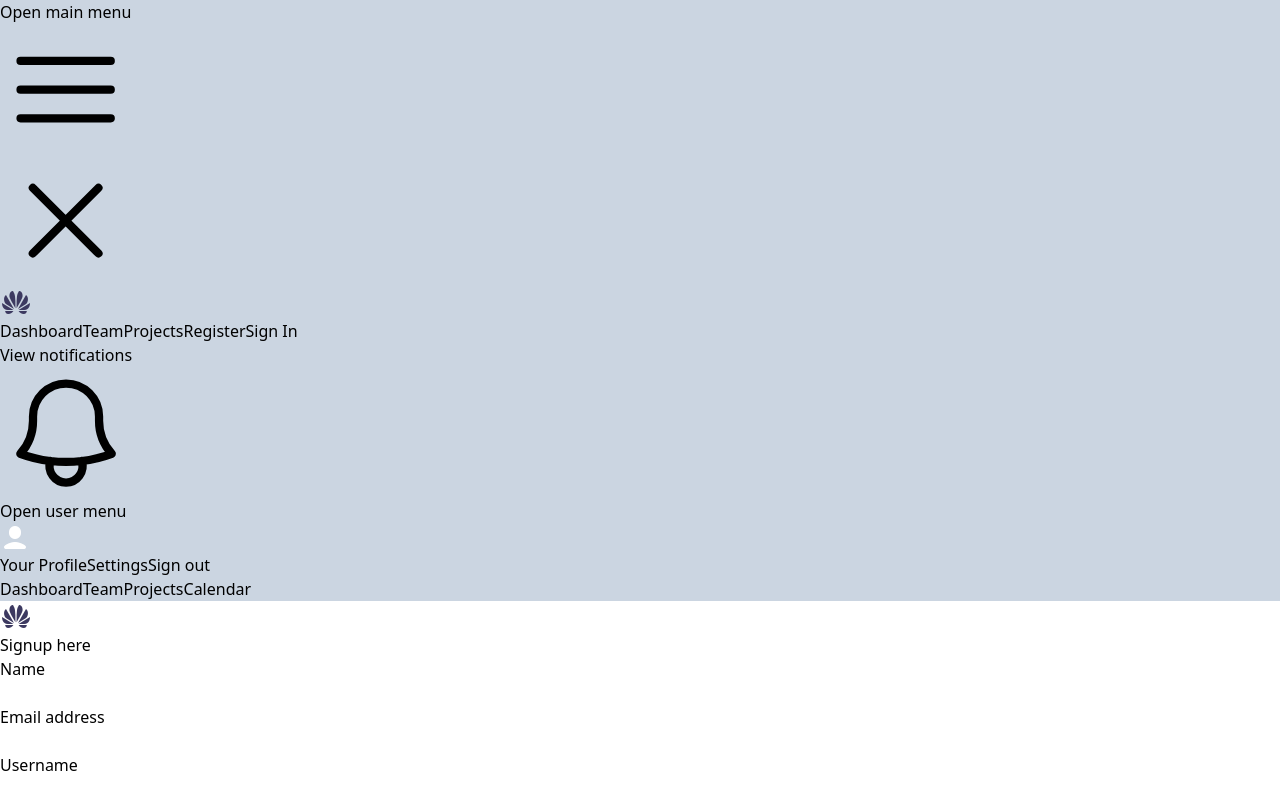
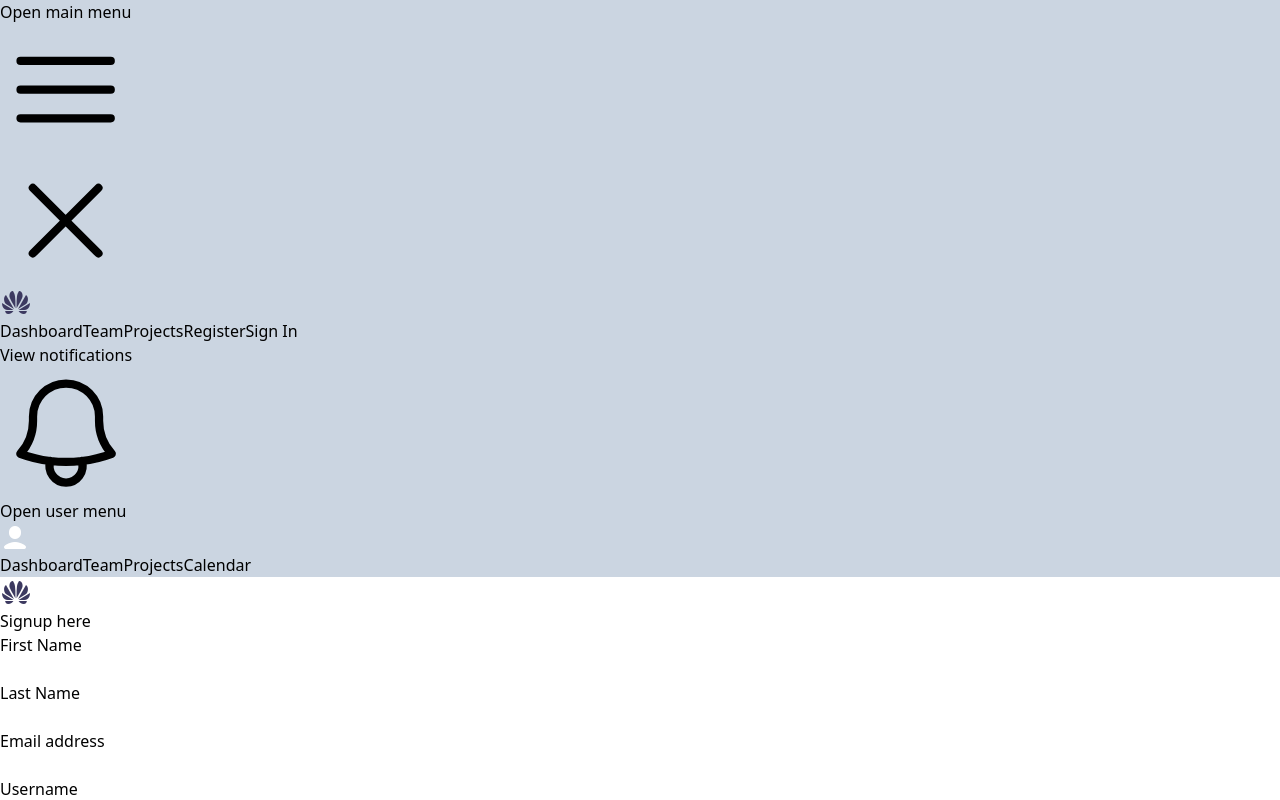
Before and after one commit to 2405aartiyadav/EcommReact, a React (Vite) app: page /signup in a window 1280 px wide. Shown: the top 800 px of the page. Built offline with nearby package versions, Linux system fonts and the light colour scheme.

Commit message:
made changes in header dropdown and validation in signup

```diff
--- a/src/component/Header.jsx
+++ b/src/component/Header.jsx
@@ -1,4 +1,4 @@
-import React from 'react'
+import React, { useState } from 'react'
 // import profileIcon  from "../assets/profile-icon.png";
 import profileIcon  from "../assets/profile-icon1.png";
 import logo from "../assets/logo.png";
@@ -6,6 +6,7 @@ import { Link } from 'react-router-dom';
 
 
 function Header() {
+  const [click,setClick]=useState(false)
   return (
      <nav style={{backgroundColor:"#cbd5e1"}}>
   <div className="mx-auto max-w-7xl px-2 sm:px-6 lg:px-8">
@@ -54,7 +55,8 @@ function Header() {
         </div>
       </div>
       <div className="absolute inset-y-0 right-0 flex items-center pr-2 sm:static sm:inset-auto sm:ml-6 sm:pr-0">
-        <button type="button" className="relative rounded-full bg-gray-800 p-1 text-gray-400 hover:text-white focus:outline-none focus:ring-2 focus:ring-white focus:ring-offset-2 focus:ring-offset-gray-800">
+        <button type="button" className="relative rounded-full bg-gray-800 p-1 text-gray-400 hover:text-white focus:outline-none focus:ring-2 focus:ring-white focus:ring-offset-2 focus:ring-offset-gray-800"
+       >
           <span className="absolute -inset-1.5"></span>
           <span className="sr-only">View notifications</span>
           <svg className="h-6 w-6" fill="none" viewBox="0 0 24 24" strokeWidth="1.5" stroke="currentColor" aria-hidden="true">
@@ -65,7 +67,7 @@ function Header() {
         {/* <!-- Profile dropdown --> */}
         <div className="relative ml-3">
           <div>
-            <button type="button" className="relative flex rounded-full bg-gray-800 text-sm focus:outline-none focus:ring-2 focus:ring-white focus:ring-offset-2 focus:ring-offset-gray-800" id="user-menu-button" aria-expanded="false" aria-haspopup="true">
+            <button type="button" className="relative flex rounded-full bg-gray-800 text-sm focus:outline-none focus:ring-2 focus:ring-white focus:ring-offset-2 focus:ring-offset-gray-800" id="user-menu-button" aria-expanded="false" aria-haspopup="true" onClick={()=>{setClick(!click)}}>
               <span className="absolute -inset-1.5"></span>
               <span className="sr-only">Open user menu</span>
               <img className="h-8 w-8 rounded-full" src={profileIcon} alt=""/>
@@ -82,12 +84,12 @@ function Header() {
               From: "transform opacity-100 scale-100"
               To: "transform opacity-0 scale-95"
           --> */}
-          <div className="absolute right-0 z-10 mt-2 w-48 origin-top-right rounded-md bg-white py-1 shadow-lg ring-1 ring-black ring-opacity-5 focus:outline-none" role="menu" aria-orientation="vertical" aria-labelledby="user-menu-button" tabIndex="-1">
+      {click?    <div className="absolute right-0 z-10 mt-2 w-48 origin-top-right rounded-md bg-white py-1 shadow-lg ring-1 ring-black ring-opacity-5 focus:outline-none" role="menu" aria-orientation="vertical" aria-labelledby="user-menu-button" tabIndex="-1">
             {/* <!-- Active: "bg-gray-100", Not Active: "" --> */}
             <Link to="/profile" className="block px-4 py-2 text-sm text-gray-700" role="menuitem" tabIndex="-1" id="user-menu-item-0">Your Profile</Link>
             <Link to="/setting"  className="block px-4 py-2 text-sm text-gray-700" role="menuitem" tabIndex="-1" id="user-menu-item-1">Settings</Link>
             <a href="#" className="block px-4 py-2 text-sm text-gray-700" role="menuitem" tabIndex="-1" id="user-menu-item-2">Sign out</a>
-          </div>
+          </div>:""}
         </div>
       </div>
     </div>
--- a/src/component/Profile.jsx
+++ b/src/component/Profile.jsx
@@ -10,26 +10,25 @@ function Profile() {
 
   useEffect(() => {
     let token_value = sessionStorage.getItem("token");
-    console.log(token_value);
 
     if (token_value) {
       axios
-        .get("http://localhost:8080/auth/verify-token", null, {
+        .get("http://localhost:8080/auth/verify-token", {
           headers: {
             token: token_value,
           },
         })
         .then((res) => {
           console.log(res.data);
-          console.log(token_value);
         })
-        // if (token) {
-        //   toast.success("you are aurthorize");
-        // }
+
         .catch((error) => {
           console.log(error);
-          if (error.response.data.status==="Unauthorized") {
+          console.log(error.response.data);
+
+          if (error.response.data==="Unauthorized") {
             toast.error("Login session has expired,please try to login.");
+            sessionStorage.removeItem("token");
             navigate("/signin");
           }
         });
--- a/src/component/SignUp.jsx
+++ b/src/component/SignUp.jsx
@@ -22,7 +22,8 @@ function SignUp() {
 
     axios
       .post("http://localhost:8080/auth/signup", {
-        name: data.name,
+        firstName: data.firstName,
+        lastName: data.lastName,
         email: data.email,
         username: data.username,
         password: data.password,
@@ -38,9 +39,13 @@ function SignUp() {
       })
       .catch((err) => {
         if (err.response && err.response.status === 400) {
-          toast.error("Email aready exists.Please use a different email");
+          toast.error(err.response.data);
         } else {
-          console.log(err);
+          if (err.response.data.includes("duplicate key error")) {
+            toast.error("User already exist");
+          } else {
+            console.log(err);
+          }
         }
       });
   };
@@ -64,21 +69,46 @@ function SignUp() {
           >
             <div>
               <label
-                htmlFor="name"
+                htmlFor="firstName"
                 className="block text-sm font-medium leading-6 text-gray-900"
               >
-                Name
+                First Name
               </label>
               <div className="mt-2">
                 <input
-                  id="name"
-                  name="name"
+                  id="firstName"
+                  name="firstName"
                   type="name"
                   required
-                  autoComplete="name"
+                  autoComplete="firstName"
                   className="block w-full rounded-md border-0 py-1.5 text-gray-900 shadow-sm ring-1 ring-inset ring-gray-300 placeholder:text-gray-400 focus:ring-2 focus:ring-inset focus:ring-indigo-600 sm:text-sm sm:leading-6"
-                  {...register("name", { required: "Please enter your name" })}
+                  {...register("firstName", { required: "*Please enter your name" })}
                 />
+                <p className="text-red-600">
+                  {errors.firstName && <p>{errors.firstName?.message}</p>}
+                </p>
+              </div>
+            </div>
+            <div>
+              <label
+                htmlFor="lastName"
+                className="block text-sm font-medium leading-6 text-gray-900"
+              >
+               Last Name
+              </label>
+              <div className="mt-2">
+                <input
+                  id="lastName"
+                  name="lastName"
+                  type="name"
+                  required
+                  autoComplete="namlastNamee"
+                  className="block w-full rounded-md border-0 py-1.5 text-gray-900 shadow-sm ring-1 ring-inset ring-gray-300 placeholder:text-gray-400 focus:ring-2 focus:ring-inset focus:ring-indigo-600 sm:text-sm sm:leading-6"
+                  {...register("lastName", { required: "*Please enter your name" })}
+                />
+                <p className="text-red-600">
+                  {errors.lastName && <p>{errors.lastName?.message}</p>}
+                </p>
               </div>
             </div>
 
@@ -93,12 +123,18 @@ function SignUp() {
                 <input
                   id="email"
                   name="email"
-                  type="email"
-                  required
                   autoComplete="email"
                   className="block w-full rounded-md border-0 py-1.5 text-gray-900 shadow-sm ring-1 ring-inset ring-gray-300 placeholder:text-gray-400 focus:ring-2 focus:ring-inset focus:ring-indigo-600 sm:text-sm sm:leading-6"
-                  {...register("email", { required: true })}
+                  {...register("email", {
+                    required: "Please Enter Your Email!",
+                    pattern: {
+                      value: /^[A-Z0-9._%+-]+@[A-Z0-9.-]+\.[A-Z]{2,}$/i,
+                      message: "*Please enter valid email",
+                    },
+                  })}
+                  type:email
                 />
+                <p className="text-red-600">{errors.email?.message}</p>
               </div>
             </div>
 
@@ -119,6 +155,9 @@ function SignUp() {
                   className="block w-full rounded-md border-0 py-1.5 text-gray-900 shadow-sm ring-1 ring-inset ring-gray-300 placeholder:text-gray-400 focus:ring-2 focus:ring-inset focus:ring-indigo-600 sm:text-sm sm:leading-6"
                   {...register("username", { required: true })}
                 />
+                <p className="text-red-600">
+                  {errors.username && errors.username.message}
+                </p>
               </div>
             </div>
 
@@ -139,8 +178,15 @@ function SignUp() {
                   required
                   autoComplete="current-password"
                   className="block w-full rounded-md border-0 py-1.5 text-gray-900 shadow-sm ring-1 ring-inset ring-gray-300 placeholder:text-gray-400 focus:ring-2 focus:ring-inset focus:ring-indigo-600 sm:text-sm sm:leading-6"
-                  {...register("password", { required: true })}
+                  {...register("password", {
+                    required: "*Please Enter Your Password",
+                    minLength: {
+                      value: 8,
+                      message: "Password must be at least 8 characters long!",
+                    },
+                  })}
                 />
+                <p className="text-red-600">{errors.password?.message}</p>
               </div>
 
               <div className="flex col-6 items-center justify-between">
@@ -163,15 +209,14 @@ function SignUp() {
                     required: true,
                     validate: (val) => {
                       const { password } = getValues();
-                      return password === val || "password should match";
+                      return password === val || "*Password should match";
                     },
                   })}
                 />
 
                 <p className="text-red-600">
-                  *{errors.ConfirmPassword && errors.ConfirmPassword.message}
+                  {errors.ConfirmPassword && errors.ConfirmPassword.message}
                 </p>
-                {/* {console.log(errors.ConfirmPassword.message)} */}
               </div>
             </div>
 
--- a/src/main.jsx
+++ b/src/main.jsx
@@ -30,7 +30,6 @@ const router = createBrowserRouter(
 ReactDOM.createRoot(document.getElementById("root")).render(
   <>
     <LoginProvider>
-
     <RouterProvider router={router} />
     </LoginProvider>
 
```
